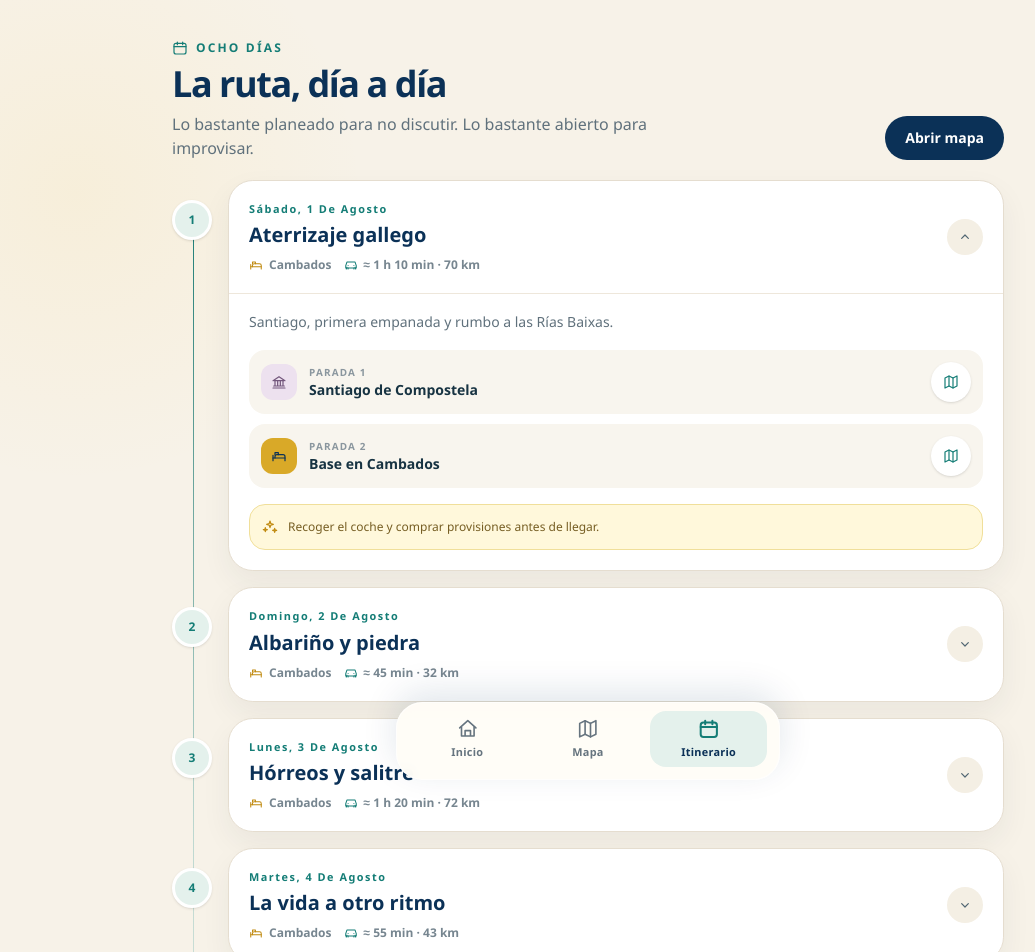
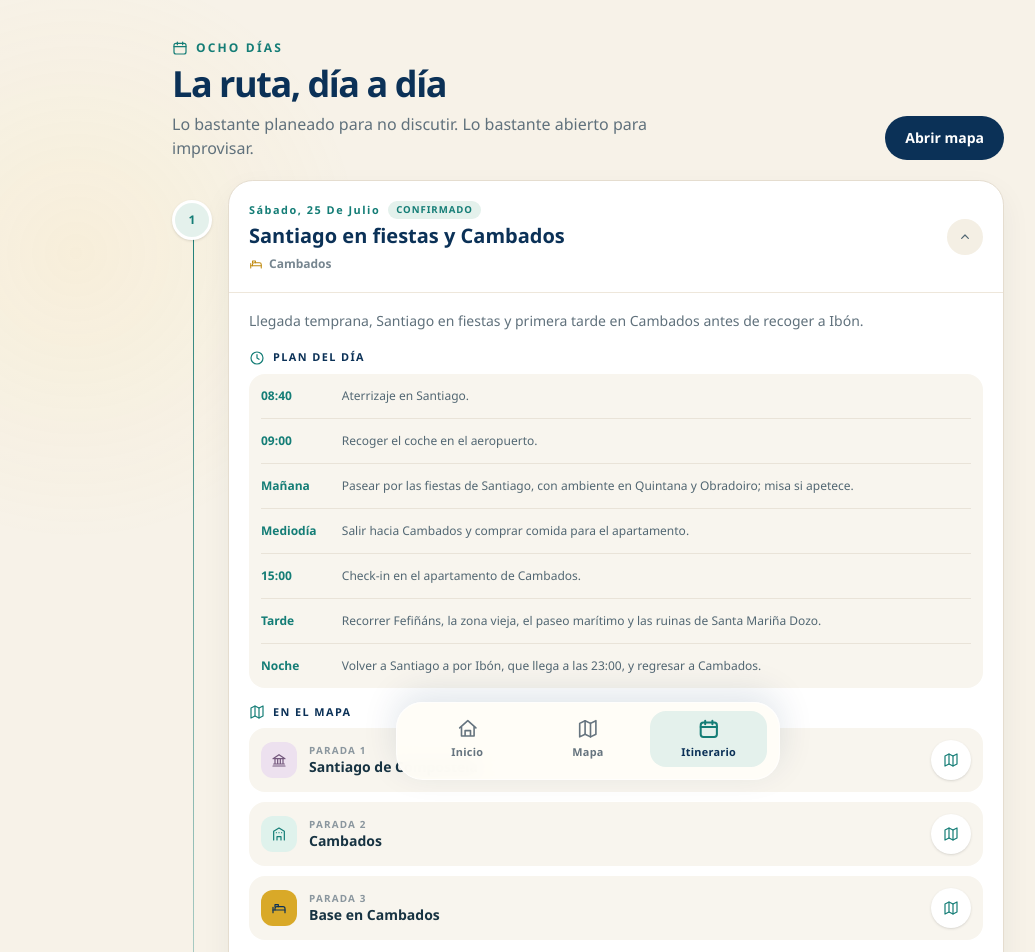
Before and after one commit to jonortega/viaje-galicia, a Next.js app: page /itinerario in a window 1280 px wide. Shown: the top 952 px of the page, without its empty margins (52-1087 px from the left). Built offline with nearby package versions, Linux system fonts and the light colour scheme.

Commit message:
Actualización de información de itinerario

```diff
--- a/src/components/ItineraryList.tsx
+++ b/src/components/ItineraryList.tsx
@@ -6,11 +6,30 @@ import { CategoryIcon, Icon } from "@/components/Icon";
 import { placeCategoryMeta, trip } from "@/data/trip";
 import { cn } from "@/lib/cn";
 import { formatLongDate, getTripStatus } from "@/lib/trip-date";
+import type { TripDayStatus } from "@/types/trip";
+
+const dayStatusMeta: Record<
+  TripDayStatus,
+  { label: string; className: string }
+> = {
+  confirmado: {
+    label: "Confirmado",
+    className: "bg-[#e4f1ec] text-[#147d76]",
+  },
+  provisional: {
+    label: "Plan flexible",
+    className: "bg-[#fff1bd] text-[#8a6200]",
+  },
+  "por-decidir": {
+    label: "Por decidir",
+    className: "bg-[#edf0f1] text-[#60717c]",
+  },
+};
 
 export function ItineraryList() {
-  const status = getTripStatus(trip);
+  const tripStatus = getTripStatus(trip);
   const currentDayId =
-    status.phase === "during" ? status.currentDay?.id : undefined;
+    tripStatus.phase === "during" ? tripStatus.currentDay?.id : undefined;
   const [openDays, setOpenDays] = useState<Set<string>>(
     () => new Set([currentDayId ?? trip.days[0].id]),
   );
@@ -36,6 +55,7 @@ export function ItineraryList() {
           const stops = day.stopIds
             .map((stopId) => trip.places.find((place) => place.id === stopId))
             .filter(Boolean);
+          const statusMeta = day.status ? dayStatusMeta[day.status] : undefined;
 
           return (
             <article
@@ -79,8 +99,18 @@ export function ItineraryList() {
                           Hoy
                         </span>
                       ) : null}
+                      {statusMeta ? (
+                        <span
+                          className={cn(
+                            "rounded-full px-2 py-0.5 text-[.6rem] font-black uppercase tracking-[.1em]",
+                            statusMeta.className,
+                          )}
+                        >
+                          {statusMeta.label}
+                        </span>
+                      ) : null}
                     </div>
-                    <h2 className="mt-1 truncate text-lg font-black text-[#0b3157] sm:text-xl">
+                    <h2 className="mt-1 text-lg font-black leading-tight text-[#0b3157] sm:text-xl">
                       {day.title}
                     </h2>
                     <div className="mt-2 flex flex-wrap items-center gap-x-3 gap-y-1 text-xs font-semibold text-[#778690]">
@@ -113,7 +143,39 @@ export function ItineraryList() {
                   >
                     <p className="text-sm leading-6 text-[#60717c]">{day.summary}</p>
 
-                    <ol className="mt-4 space-y-2.5">
+                    {day.activities?.length ? (
+                      <section className="mt-4">
+                        <h3 className="mb-2 flex items-center gap-2 text-[.68rem] font-extrabold uppercase tracking-[.13em] text-[#0b3157]">
+                          <Icon name="clock" className="size-4 text-[#147d76]" />
+                          Plan del día
+                        </h3>
+                        <ol className="divide-y divide-[#e9e3d8] overflow-hidden rounded-2xl bg-[#f8f5ee] px-3">
+                          {day.activities.map((activity, index) => (
+                            <li
+                              key={`${activity.time ?? "plan"}-${index}`}
+                              className="flex gap-3 py-3 text-xs leading-5 text-[#526773]"
+                            >
+                              {activity.time ? (
+                                <span className="w-[4.3rem] shrink-0 font-extrabold text-[#147d76]">
+                                  {activity.time}
+                                </span>
+                              ) : (
+                                <span className="mt-2 size-1.5 shrink-0 rounded-full bg-[#147d76]" />
+                              )}
+                              <span>{activity.text}</span>
+                            </li>
+                          ))}
+                        </ol>
+                      </section>
+                    ) : null}
+
+                    {stops.length ? (
+                      <section className="mt-4">
+                        <h3 className="mb-2 flex items-center gap-2 text-[.68rem] font-extrabold uppercase tracking-[.13em] text-[#0b3157]">
+                          <Icon name="map" className="size-4 text-[#147d76]" />
+                          En el mapa
+                        </h3>
+                        <ol className="space-y-2.5">
                           {stops.map((place, index) =>
                             place ? (
                               <li
@@ -134,9 +196,9 @@ export function ItineraryList() {
                                   <p className="text-[.62rem] font-extrabold uppercase tracking-[.12em] text-[#8a969e]">
                                     Parada {index + 1}
                                   </p>
-                              <h3 className="truncate text-sm font-extrabold text-[#173342]">
+                                  <h4 className="truncate text-sm font-extrabold text-[#173342]">
                                     {place.name}
-                              </h3>
+                                  </h4>
                                 </div>
                                 <Link
                                   href={`/mapa?lugar=${place.id}`}
@@ -149,6 +211,53 @@ export function ItineraryList() {
                             ) : null,
                           )}
                         </ol>
+                      </section>
+                    ) : null}
+
+                    {day.meals?.length ? (
+                      <section className="mt-4 rounded-2xl border border-[#f0d2bd] bg-[#fff4ec] p-3">
+                        <h3 className="flex items-center gap-2 text-[.68rem] font-extrabold uppercase tracking-[.13em] text-[#a8542d]">
+                          <Icon name="utensils" className="size-4" />
+                          Comida
+                        </h3>
+                        <ul className="mt-2 space-y-1.5 text-xs leading-5 text-[#765442]">
+                          {day.meals.map((meal) => (
+                            <li key={meal}>{meal}</li>
+                          ))}
+                        </ul>
+                      </section>
+                    ) : null}
+
+                    {day.alternatives?.length ? (
+                      <section className="mt-4 rounded-2xl border border-[#ded2e2] bg-[#f7f1f8] p-3">
+                        <h3 className="flex items-center gap-2 text-[.68rem] font-extrabold uppercase tracking-[.13em] text-[#73577c]">
+                          <Icon name="sparkles" className="size-4" />
+                          Si apetece
+                        </h3>
+                        <ul className="mt-2 space-y-1.5 text-xs leading-5 text-[#66536b]">
+                          {day.alternatives.map((alternative) => (
+                            <li key={alternative} className="flex gap-2">
+                              <span aria-hidden="true">·</span>
+                              <span>{alternative}</span>
+                            </li>
+                          ))}
+                        </ul>
+                      </section>
+                    ) : null}
+
+                    {day.logistics?.length ? (
+                      <section className="mt-4 rounded-2xl border border-[#cddde7] bg-[#f0f6f8] p-3">
+                        <h3 className="flex items-center gap-2 text-[.68rem] font-extrabold uppercase tracking-[.13em] text-[#315d88]">
+                          <Icon name="car" className="size-4" />
+                          Logística
+                        </h3>
+                        <ul className="mt-2 space-y-1.5 text-xs leading-5 text-[#496875]">
+                          {day.logistics.map((item) => (
+                            <li key={item}>{item}</li>
+                          ))}
+                        </ul>
+                      </section>
+                    ) : null}
 
                     {day.notes ? (
                       <div className="mt-4 flex gap-2.5 rounded-2xl border border-[#f0df9a] bg-[#fff8db] p-3 text-xs leading-5 text-[#765e23]">
--- a/src/data/trip.ts
+++ b/src/data/trip.ts
@@ -10,7 +10,7 @@ export const placeCategoryMeta: Record<PlaceCategory, PlaceCategoryMeta> = {
   naturaleza: { label: "Naturaleza", color: "#39805f", accent: "#dcebdd" },
 };
 
-// TODO: Sustituir fechas, alojamientos, coordenadas y enlaces por los definitivos.
+// TODO: Añadir la URL definitiva de Spotify y completar la hora del vuelo de vuelta.
 // Siete noches implican ocho días contando el regreso a Santiago.
 export const trip: Trip = {
   title: "Galicia 2026",
@@ -54,86 +54,163 @@ export const trip: Trip = {
     {
       id: "dia-1",
       number: 1,
-      date: "2026-08-01",
+      date: "2026-07-25",
       baseId: "cambados",
-      title: "Aterrizaje gallego",
-      summary: "Santiago, primera empanada y rumbo a las Rías Baixas.",
-      stopIds: ["santiago", "base-cambados"],
-      notes: "Recoger el coche y comprar provisiones antes de llegar.",
-      driving: "≈ 1 h 10 min · 70 km",
+      title: "Santiago en fiestas y Cambados",
+      summary:
+        "Llegada temprana, Santiago en fiestas y primera tarde en Cambados antes de recoger a Ibón.",
+      stopIds: ["santiago", "cambados", "base-cambados"],
+      status: "confirmado",
+      activities: [
+        { time: "08:40", text: "Aterrizaje en Santiago." },
+        { time: "09:00", text: "Recoger el coche en el aeropuerto." },
+        {
+          time: "Mañana",
+          text: "Pasear por las fiestas de Santiago, con ambiente en Quintana y Obradoiro; misa si apetece.",
+        },
+        {
+          time: "Mediodía",
+          text: "Salir hacia Cambados y comprar comida para el apartamento.",
+        },
+        { time: "15:00", text: "Check-in en el apartamento de Cambados." },
+        {
+          time: "Tarde",
+          text: "Recorrer Fefiñáns, la zona vieja, el paseo marítimo y las ruinas de Santa Mariña Dozo.",
+        },
+        {
+          time: "Noche",
+          text: "Volver a Santiago a por Ibón, que llega a las 23:00, y regresar a Cambados.",
+        },
+      ],
+      logistics: [
+        "Día con varios trayectos entre Santiago y Cambados.",
+        "Hacer la compra antes o después del check-in, según el tiempo disponible.",
+      ],
     },
     {
       id: "dia-2",
       number: 2,
-      date: "2026-08-02",
+      date: "2026-07-26",
       baseId: "cambados",
-      title: "Albariño y piedra",
-      summary: "Un día suave para entrar en modo vacaciones.",
-      stopIds: ["cambados", "mercado-cambados", "illa-arousa"],
-      driving: "≈ 45 min · 32 km",
+      title: "Rías Baixas",
+      summary: "Ruta costera por islas, pueblo marinero y playa.",
+      stopIds: ["illa-arousa", "o-grove", "a-lanzada"],
+      status: "provisional",
+      activities: [
+        { text: "Isla de Arousa." },
+        { text: "O Grove." },
+        { text: "Isla de A Toxa, la del jabón." },
+        { text: "Playa de A Lanzada." },
+      ],
     },
     {
       id: "dia-3",
       number: 3,
-      date: "2026-08-03",
+      date: "2026-07-27",
       baseId: "cambados",
-      title: "Hórreos y salitre",
-      summary: "Combarro temprano y tarde larga junto al mar.",
-      stopIds: ["combarro", "a-lanzada"],
-      notes: "Llevar bañador incluso si el cielo intenta engañarnos.",
-      driving: "≈ 1 h 20 min · 72 km",
+      title: "Día en la Isla de Ons",
+      summary: "Excursión de día completo a Ons con los billetes ya reservados.",
+      stopIds: [],
+      status: "confirmado",
+      activities: [
+        {
+          text: "Pasar prácticamente todo el día en la Isla de Ons.",
+        },
+      ],
+      meals: ["Llevar bocadillos preparados desde el apartamento."],
+      logistics: ["Billetes para la isla ya comprados."],
     },
     {
       id: "dia-4",
       number: 4,
-      date: "2026-08-04",
+      date: "2026-07-28",
       baseId: "cambados",
-      title: "La vida a otro ritmo",
-      summary: "Paseo, marisco y una puesta de sol sin horarios.",
-      stopIds: ["o-grove", "monte-siradella"],
-      driving: "≈ 55 min · 43 km",
+      title: "Combarro y plan abierto",
+      summary:
+        "Combarro como plan principal y varias ideas para completar el día según apetezca.",
+      stopIds: ["combarro"],
+      status: "provisional",
+      activities: [{ text: "Visitar Combarro." }],
+      meals: [
+        "Posible comida de mejillones en barco por unos 20 €; propuesta pendiente de decidir.",
+      ],
+      alternatives: [
+        "Sanxenxo y Portonovo.",
+        "Corrubedo.",
+        "Pozas del río Pedras: paseo hasta las pozas naturales.",
+      ],
     },
     {
       id: "dia-5",
       number: 5,
-      date: "2026-08-05",
+      date: "2026-07-29",
       baseId: "finisterre",
-      title: "Hacia el fin del mundo",
-      summary: "Cascada, costa salvaje y cambio de campamento.",
+      title: "Camino por la Costa da Morte",
+      summary:
+        "Cambio de base con una ruta de paradas costeras hasta Finisterre.",
       stopIds: ["ezaro", "faro-finisterre", "base-finisterre"],
-      notes: "Día de carretera: salir sin prisas, pero temprano.",
-      driving: "≈ 3 h 15 min · 185 km",
+      status: "provisional",
+      activities: [
+        { text: "Castro de Baroña, asentamiento celta." },
+        { text: "Parada en Noia." },
+        { text: "Paseo por Muros." },
+        { text: "Playa de Carnota." },
+        { text: "Cascada de Ézaro." },
+        { text: "Llegada y check-in en Finisterre." },
+        { text: "Atardecer en Finisterre si quedan tiempo y energía." },
+      ],
+      logistics: [
+        "Hacer las visitas de camino en coche hacia Finisterre, ajustando las paradas al tiempo disponible.",
+      ],
     },
     {
       id: "dia-6",
       number: 6,
-      date: "2026-08-06",
+      date: "2026-07-30",
       baseId: "finisterre",
-      title: "Costa da Morte",
-      summary: "Faros, viento y el Atlántico haciendo de las suyas.",
+      title: "Faros y costa",
+      summary: "Jornada por Muxía y Camariñas con el mar siempre cerca.",
       stopIds: ["muxia", "cabo-vilan"],
-      driving: "≈ 2 h 10 min · 105 km",
+      status: "provisional",
+      activities: [
+        { text: "Muxía y el santuario junto al mar." },
+        { text: "Camariñas." },
+        { text: "Faro de Cabo Vilán." },
+      ],
     },
     {
       id: "dia-7",
       number: 7,
-      date: "2026-08-07",
+      date: "2026-07-31",
       baseId: "sigueiro",
-      title: "Una última curva",
-      summary: "Regreso tranquilo por Santiago y noche en Sigüeiro.",
+      title: "Santiago y última noche",
+      summary:
+        "Comida reservada en Santiago y resto del día abierto antes de dormir en Sigüeiro.",
       stopIds: ["santiago", "base-sigueiro"],
-      notes: "Dejar margen para una sobremesa seria.",
-      driving: "≈ 2 h · 115 km",
+      status: "provisional",
+      activities: [
+        { text: "Tiempo libre en Santiago; resto del plan por concretar." },
+        { text: "Traslado a Sigüeiro para pasar la última noche." },
+      ],
+      meals: [
+        "15:00 · Comida en A Horta d’Obradoiro, en Santiago.",
+      ],
     },
     {
       id: "dia-8",
       number: 8,
-      date: "2026-08-08",
+      date: "2026-08-01",
       baseId: "sigueiro",
-      title: "Volvemos, pero distintos",
-      summary: "Café, maletas y regreso desde Santiago.",
+      title: "Regreso a Bilbao",
+      summary: "Últimas horas abiertas antes del vuelo de vuelta.",
       stopIds: ["santiago"],
-      driving: "≈ 20 min · 18 km",
+      status: "por-decidir",
+      activities: [
+        { text: "Tiempo libre o plan pendiente de concretar." },
+      ],
+      logistics: [
+        "Vuelo de Santiago a Bilbao; hora todavía pendiente (XX:XX).",
+      ],
     },
   ],
   places: [
@@ -163,21 +240,11 @@ export const trip: Trip = {
       name: "Cambados",
       category: "pueblo",
       coordinates: { lat: 42.5128, lng: -8.8139 },
-      description: "Piedra, pazos y plazas para pasear con una copa de albariño en mente.",
-      dayIds: ["dia-2"],
+      description:
+        "Primera base del viaje, con Fefiñáns, la zona vieja, el paseo marítimo y Santa Mariña Dozo.",
+      dayIds: ["dia-1"],
       baseId: "cambados",
       mapsUrl: "https://www.google.com/maps/search/?api=1&query=42.5128,-8.8139",
-    },
-    {
-      id: "mercado-cambados",
-      name: "Mercado de Cambados",
-      category: "comida",
-      coordinates: { lat: 42.5137, lng: -8.8155 },
-      description: "Parada breve para ver producto local y resolver el aperitivo.",
-      dayIds: ["dia-2"],
-      baseId: "cambados",
-      practicalNote: "Comprobar horario antes de ir.",
-      mapsUrl: "https://www.google.com/maps/search/?api=1&query=Mercado+de+Cambados",
     },
     {
       id: "illa-arousa",
@@ -195,9 +262,8 @@ export const trip: Trip = {
       category: "pueblo",
       coordinates: { lat: 42.4312, lng: -8.7067 },
       description: "Hórreos al borde del agua y callejuelas para llegar antes que las prisas.",
-      dayIds: ["dia-3"],
+      dayIds: ["dia-4"],
       baseId: "cambados",
-      practicalNote: "Mejor a primera hora.",
       mapsUrl: "https://www.google.com/maps/search/?api=1&query=42.4312,-8.7067",
     },
     {
@@ -206,30 +272,19 @@ export const trip: Trip = {
       category: "playa",
       coordinates: { lat: 42.4295, lng: -8.8777 },
       description: "Arena abierta al Atlántico para baño, paseo o competición oficial de no hacer nada.",
-      dayIds: ["dia-3"],
+      dayIds: ["dia-2"],
       baseId: "cambados",
       mapsUrl: "https://www.google.com/maps/search/?api=1&query=42.4295,-8.8777",
     },
     {
       id: "o-grove",
       name: "O Grove",
-      category: "comida",
+      category: "pueblo",
       coordinates: { lat: 42.4955, lng: -8.8659 },
-      description: "Paseo marinero y candidata evidente para una comida memorable.",
-      dayIds: ["dia-4"],
+      description: "Pueblo marinero incluido en la ruta del domingo por las Rías Baixas.",
+      dayIds: ["dia-2"],
       baseId: "cambados",
-      practicalNote: "Restaurante pendiente de reservar.",
       mapsUrl: "https://www.google.com/maps/search/?api=1&query=42.4955,-8.8659",
-    },
-    {
-      id: "monte-siradella",
-      name: "Miradoiro da Siradella",
-      category: "mirador",
-      coordinates: { lat: 42.4728, lng: -8.8964 },
-      description: "Vista amplia sobre A Lanzada y las islas para despedir el día.",
-      dayIds: ["dia-4"],
-      baseId: "cambados",
-      mapsUrl: "https://www.google.com/maps/search/?api=1&query=42.4728,-8.8964",
     },
     {
       id: "ezaro",
@@ -249,7 +304,7 @@ export const trip: Trip = {
       description: "Kilómetro cero emocional: océano, faro y horizonte hasta que se apague el día.",
       dayIds: ["dia-5"],
       baseId: "finisterre",
-      practicalNote: "Llevar una capa incluso en agosto.",
+      practicalNote: "Llevar una capa incluso en verano.",
       mapsUrl: "https://www.google.com/maps/search/?api=1&query=42.8826,-9.2714",
     },
     {
```
Also changed, not shown: src/types/trip.ts (+12 -0 lines). Lines whose indentation alone changed are shown as unchanged.
